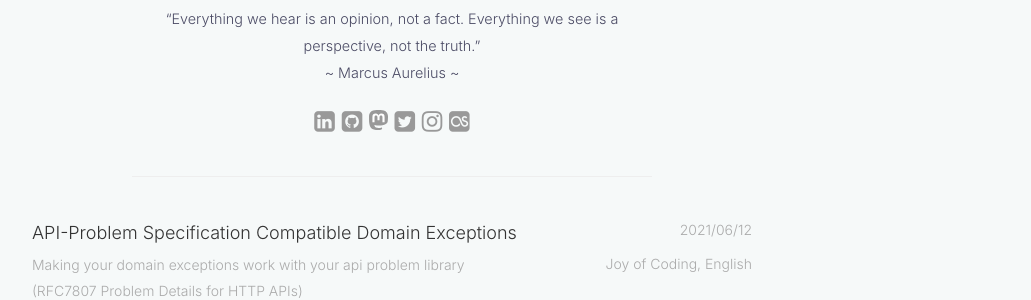
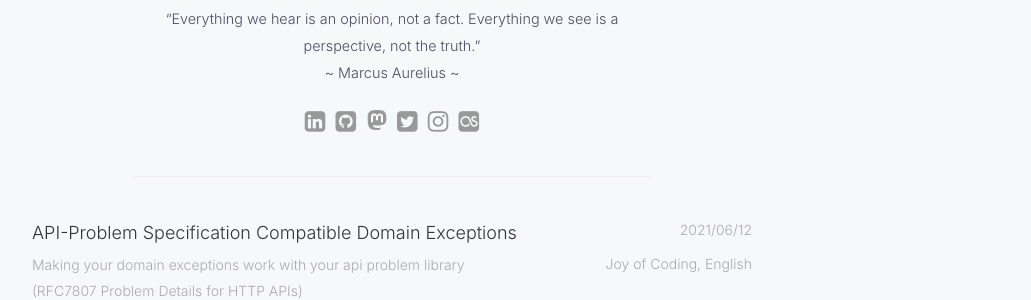
Before and after one commit to mkorkmaz/mkorkmaz.github.io, a Jekyll site: the page built from index.md, in a window 1280 px wide. Shown: the part 344-644 px from the top of the page, without its empty margins (248-1279 px from the left). Built offline with Jekyll 4.4.1, drawn with Linux system fonts in a browser that asks for light colours; nearby versions of some CDN libraries; some web fonts are replaced.

Commit message:
Update custom.css

```diff
--- a/assets/css/custom.css
+++ b/assets/css/custom.css
@@ -8,6 +8,7 @@
 }
 #personal-links a{
 	color:#999;
+	width: 24px;
 }
 
 #post-list ul {
```
